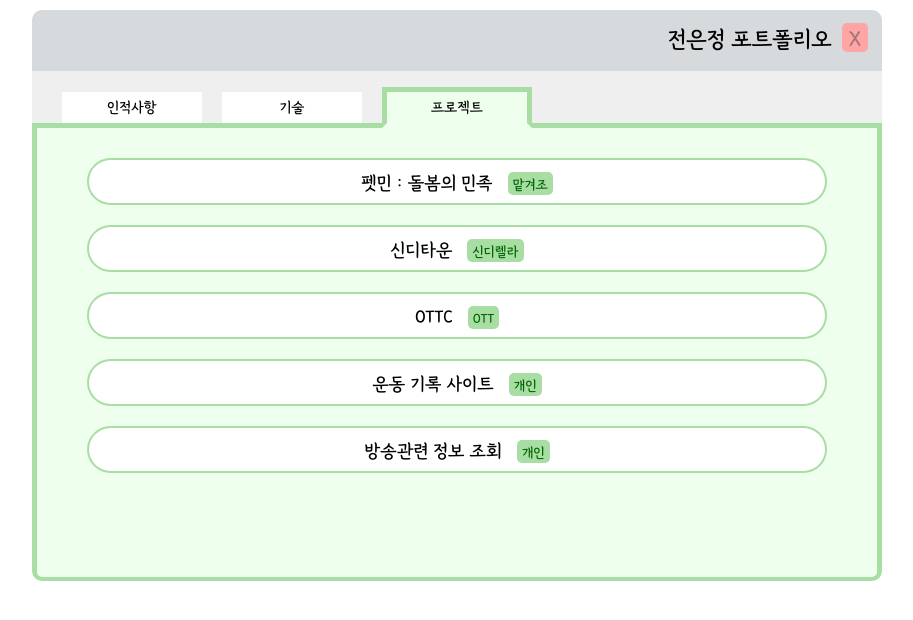
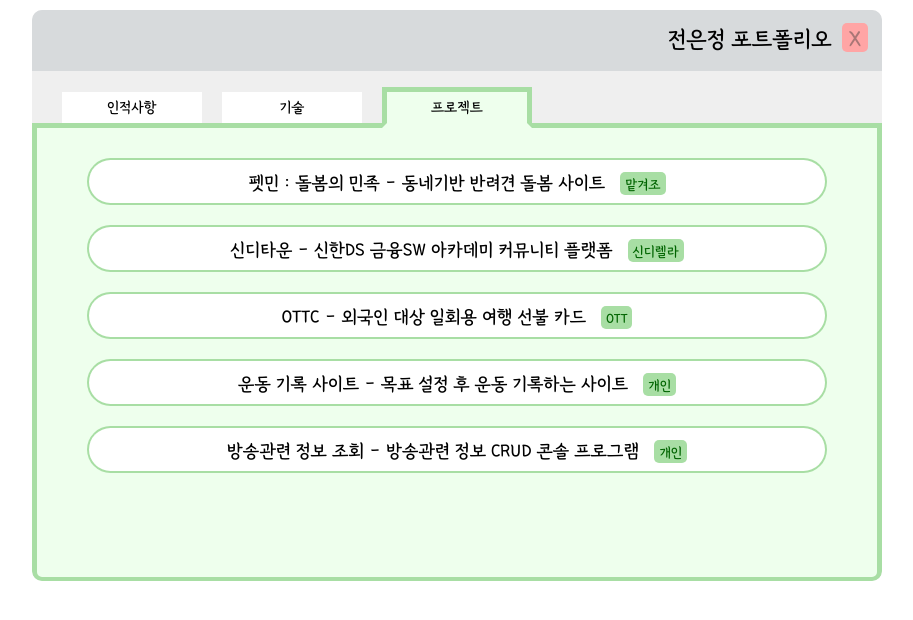
Before and after one commit to e-7281998/profile, a React (Create React App) app: page / in a window 1280 px wide. Both pictures are taken after a click on the item "프로젝트". Shown: the top 620 px of the page, without its empty margins (183-1096 px from the left). Built offline with nearby package versions, Linux system fonts and the light colour scheme.

Commit message:
feat : 프로젝트 설명 노출 추가

```diff
--- a/src/pages/Project.js
+++ b/src/pages/Project.js
@@ -97,7 +97,7 @@ function Project(props) {
         <MyProject>
             {project.map((project, index) => (
                 <li key={index} className='pointer' onClick={() => handleModal(project)}>
-                    <span>{project.title}</span>
+                    <span>{project.title} - {project.description}</span>
                     <span>{project.team}</span>
                 </li>
             ))}
```
